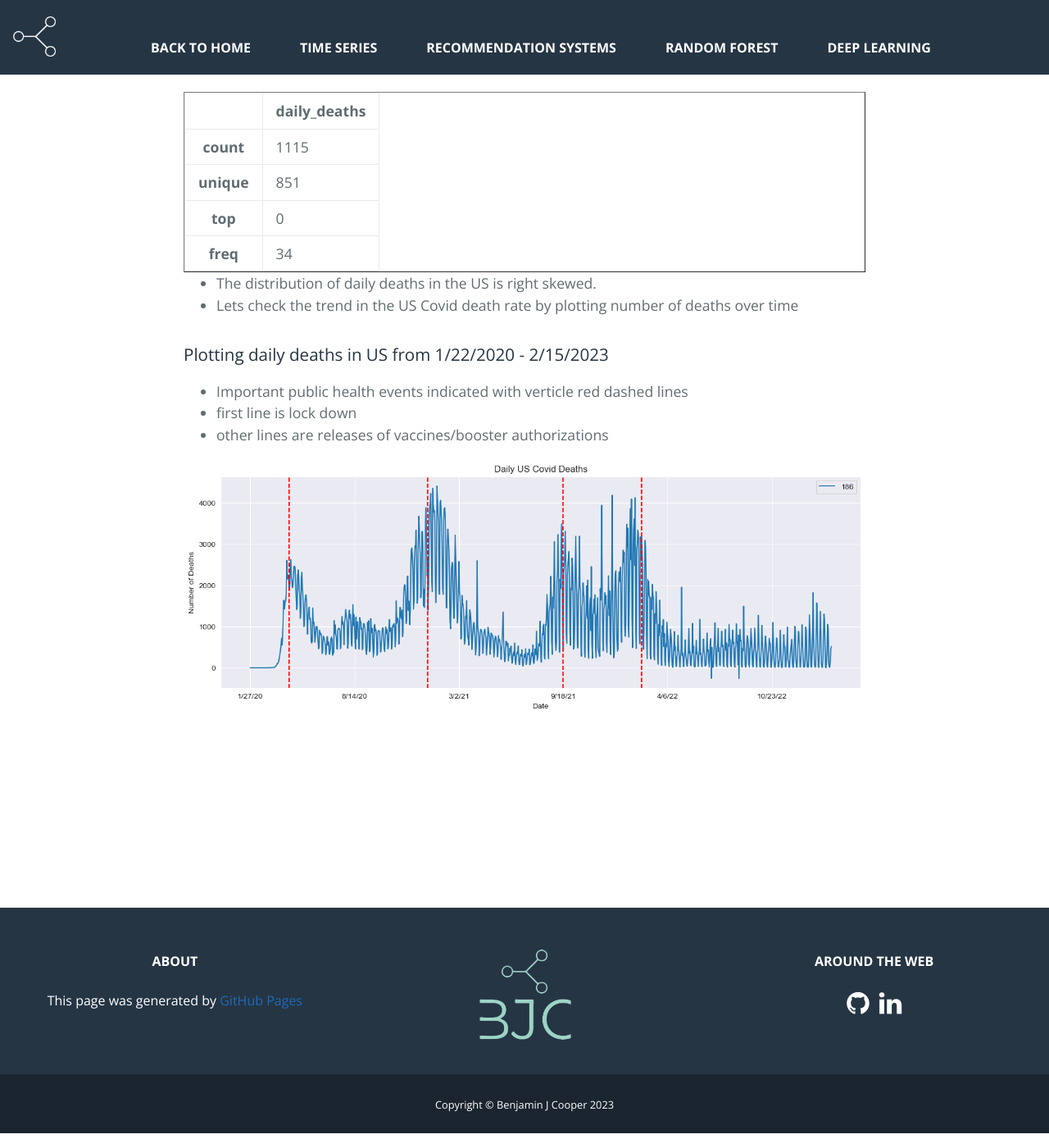
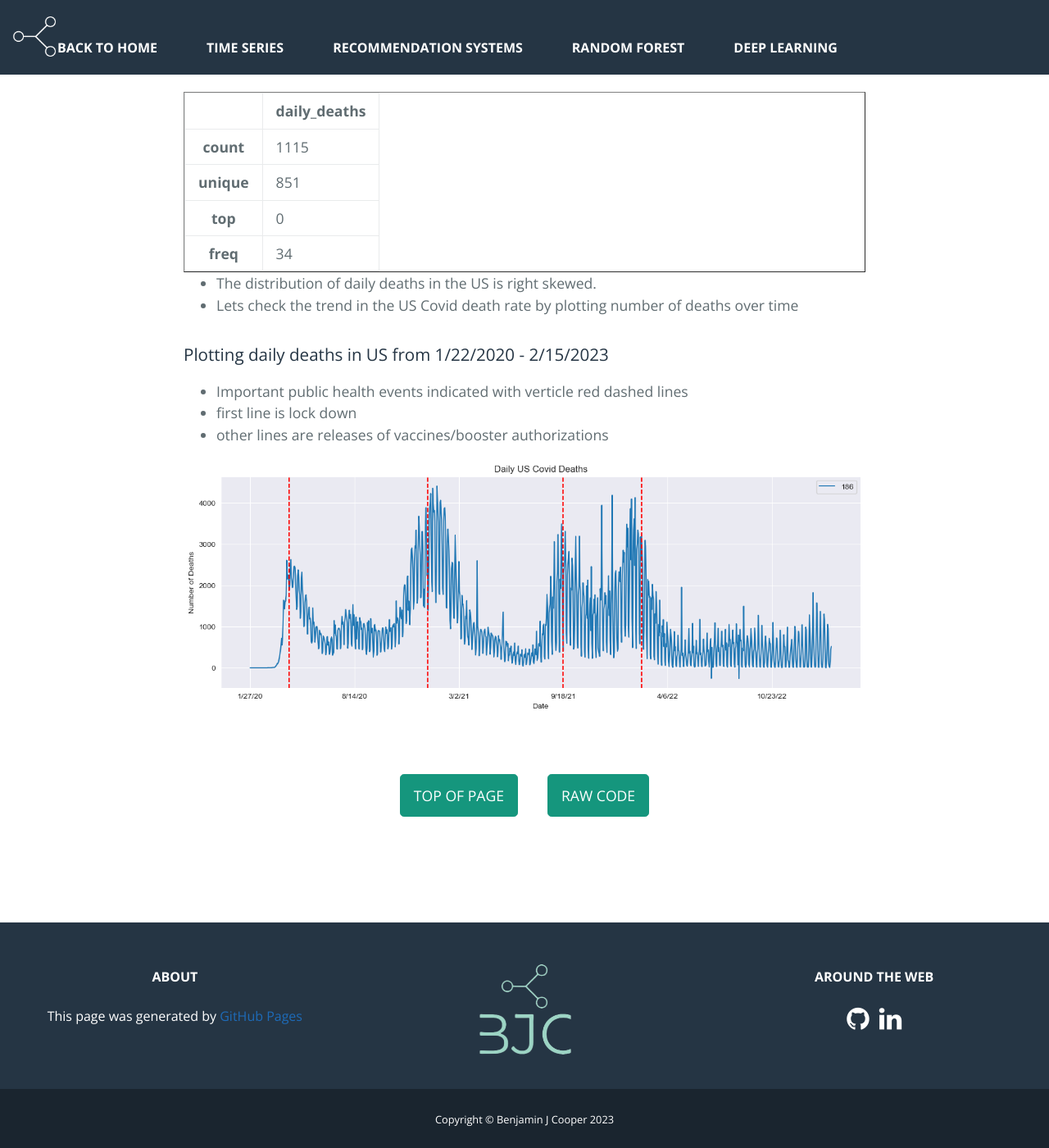
Before and after one commit to benjamin-j-cooper/benjamin-j-cooper.github.io, a Jekyll site: the page built from docs/tsa.md, in a window 1280 px wide and 1400 px high, scrolled down 7349 px. Shown: the whole window at 82% size. Built offline with Jekyll 4.4.1, drawn with Linux system fonts in a browser that asks for light colours; nearby versions of some CDN libraries.

Commit message:
adjusting navbar right align

```diff
--- a/docs/_includes/footer.html
+++ b/docs/_includes/footer.html
@@ -10,9 +10,7 @@
     <span class="site-footer-credits">This page was generated by <a href="https://pages.github.com">GitHub Pages</a>.</span>
 </footer>
 -->
-<div class="btn-container flex-parent jc-center">
-    <a href="#page-top" class="btn margin-right text-uppercase">Top of Page</a>
-</div>
+
 <footer class="site-footer text-center">
     <div class="row">
         <!-- Footer Location-->
--- a/docs/_sass/jekyll-theme-cayman.scss
+++ b/docs/_sass/jekyll-theme-cayman.scss
@@ -575,7 +575,7 @@ a {
   .nav {
     width: 100%;
     display: flex;
-    justify-content: center;
+    justify-content: space-between;
     position: fixed;
     flex-wrap: wrap;
     top: 0;
@@ -595,7 +595,8 @@ a {
     margin: auto;
   }
   .menu ul{
-    display: inline-block;
+    display: flex;
+    margin-left: auto;
     /*vertical-align: middle;*/
     list-style: none;
     z-index: 999;
--- a/docs/tsa.md
+++ b/docs/tsa.md
@@ -5,3 +5,8 @@ description: this is an example of rendering a jupyter notebook as markdown on t
 ---
 
 {% include projects/tsa_project.md %}
+
+<div class="btn-container flex-parent jc-center">
+    <a href="#page-top" class="btn margin-right text-uppercase">Top of Page</a>
+    <a href="" class="btn text-uppercase">Raw Code</a>
+</div>
```
